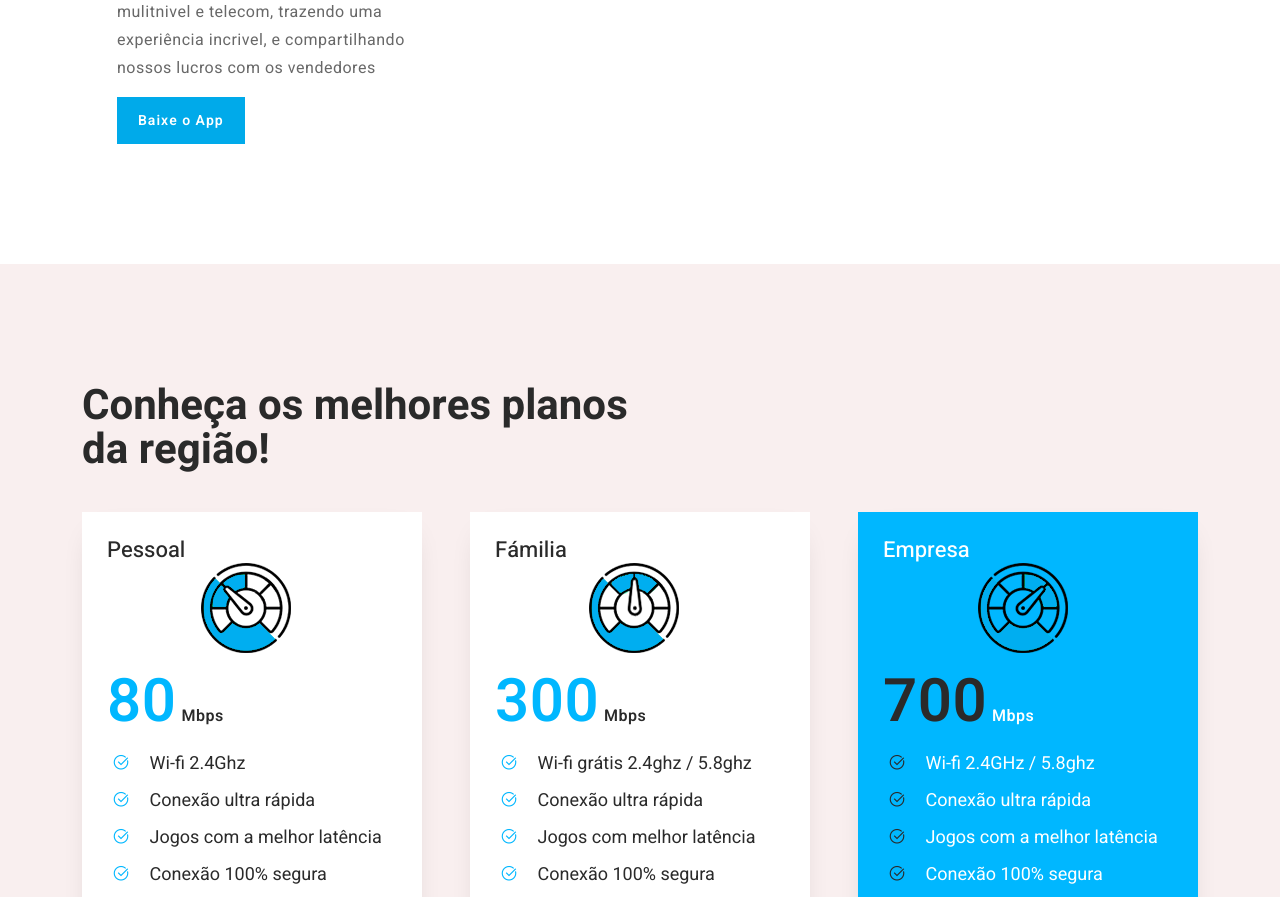
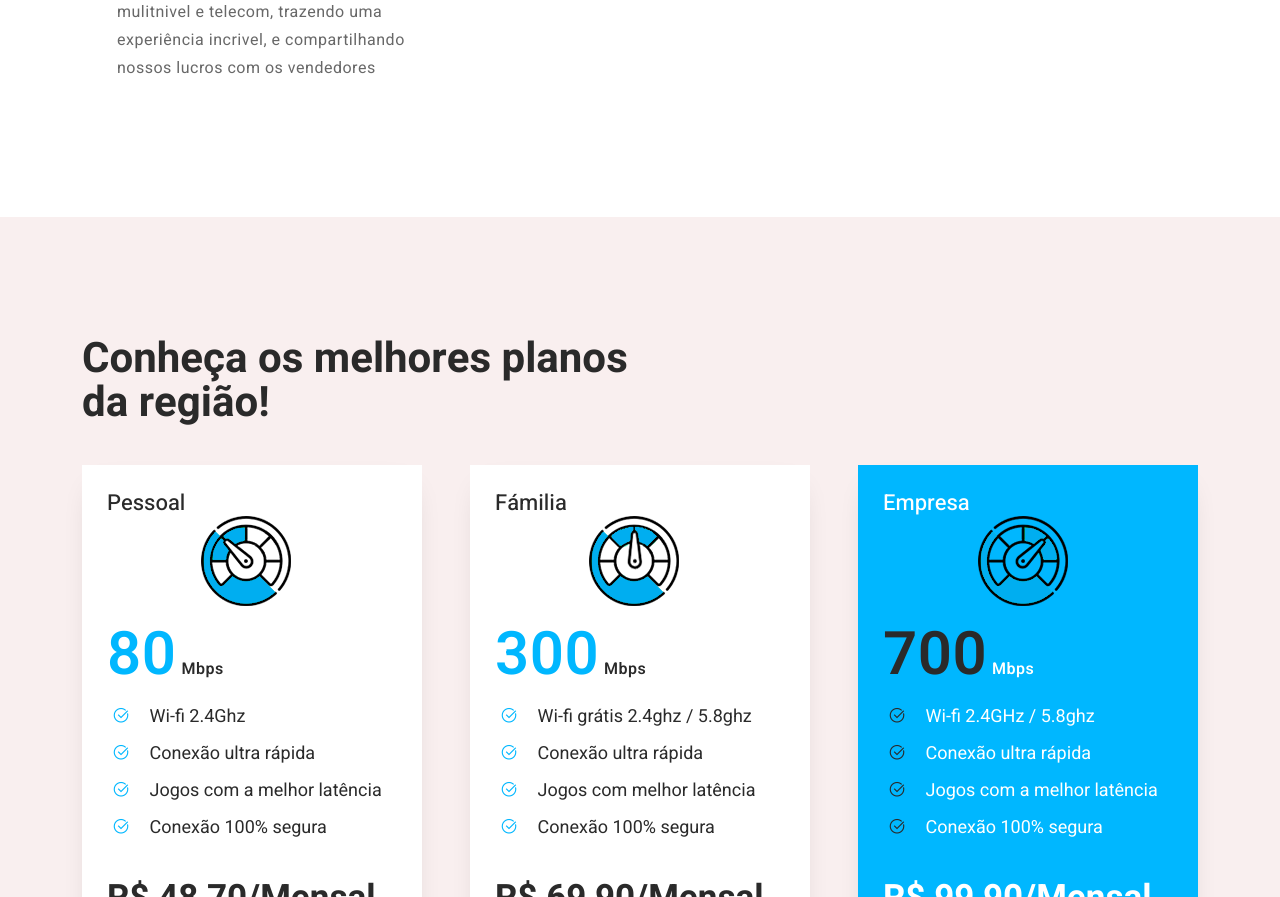
Before and after one commit to spalheapp/submit, a plain HTML site: page index.html in a window 1280 px wide. Shown: the part 2544-3441 px from the top of the page. Drawn offline with Linux system fonts and the light colour scheme.

Commit message:
Update index.html

```diff
--- a/index.html
+++ b/index.html
@@ -180,7 +180,6 @@
 							<div class="entry">
 								<h2>A Submit telecom esta no ramo da telecomunicação desde 2019, <span>trazendo o que a de melhor</span> em tecnologia conexão e segurança </h2>
 								<p>Pioneiro no ramo inovador com marketing mulitnivel  e telecom, trazendo uma experiência incrivel, e compartilhando nossos lucros com os vendedores</p>
-							<button class="button">Baixe o App</button>
 							</div>
 						</div>
 						<div class="col-md-8">
```
